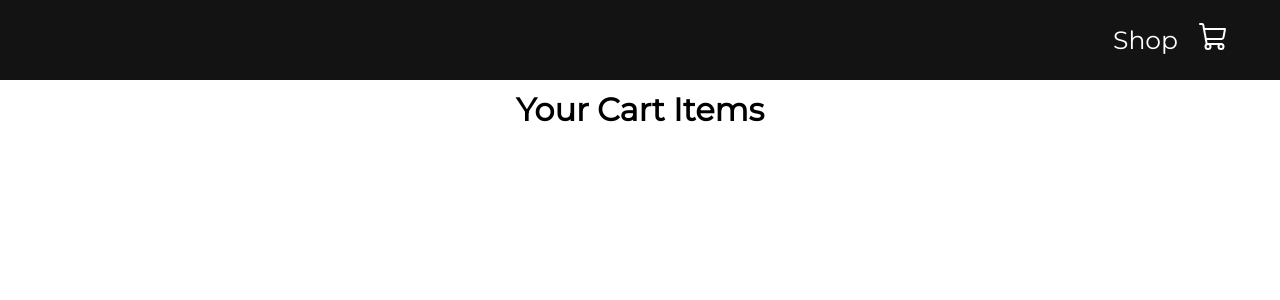
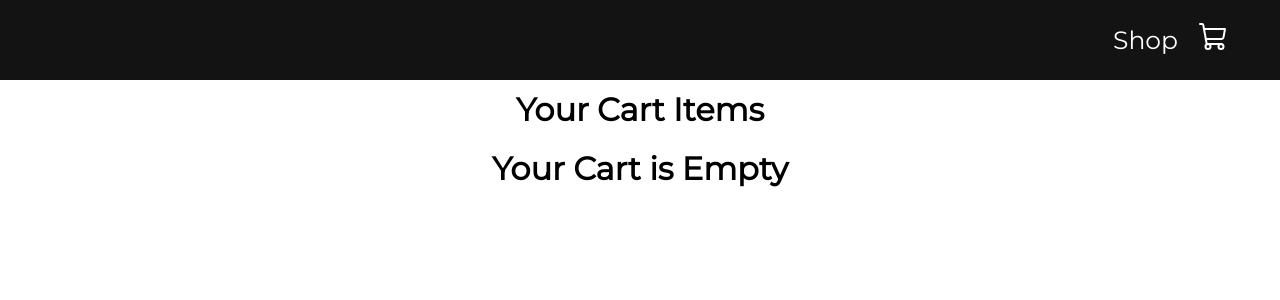
Before and after one commit to Gaurav-Dev24/javascript-practice-files, a React (Create React App) app in the folder reactPractice/react-shopping-cart/shopping-cart/: page /cart in a window 1280 px wide. Shown: the top 300 px of the page. Built offline with nearby package versions, Linux system fonts and the light colour scheme.

Commit message:
Shopping cart completed with all the functionality

```diff
--- a/reactPractice/react-shopping-cart/shopping-cart/src/context/ShopContext.js
+++ b/reactPractice/react-shopping-cart/shopping-cart/src/context/ShopContext.js
@@ -1,5 +1,5 @@
-import React, { createContext, useState } from 'react';
-import PRODUCTS from '../Products';
+import React, { createContext, useState } from "react";
+import PRODUCTS from "../Products";
 
 export const ShopContext = createContext(null);
 
@@ -9,32 +9,53 @@
     cart[i] = 0;
   }
   return cart;
-}
+};
 
 const ShopContextProvider = (props) => {
   const [cartItems, setCartItems] = useState(getDefaultCart());
 
   // handler function to add items to cart
   const addToCart = (itemId) => {
-        setCartItems((prev) => ({...prev, [itemId]: prev[itemId] + 1} ));
+    setCartItems((prev) => ({ ...prev, [itemId]: prev[itemId] + 1 }));
   };
 
   // handler function to remove from cart
   const removeFromCart = (itemId) => {
-        setCartItems((prev) => ({...prev, [itemId]: prev[itemId] - 1} ));
+    setCartItems((prev) => ({ ...prev, [itemId]: prev[itemId] - 1 }));
   };
 
   // handler function to update value of cartItems
   const updateCartItemCount = (newAmount, itemId) => {
-        setCartItems((prev) => ({...prev, [itemId]: newAmount}));
+    setCartItems((prev) => ({ ...prev, [itemId]: newAmount }));
+  };
+
+  // handler function to get the total price of each items
+  const getTotalCartAmount = () => {
+    let totalAmount = 0;
+    for (const item in cartItems) {
+      if (cartItems[item] > 0) {
+        // get the price of each item in cart
+        let itemInfo = PRODUCTS.find((product) => product.id === Number(item));
+        totalAmount += cartItems[item] * itemInfo.price;
       }
+    }
+    return totalAmount;
+  };
 
   // creating a variable object to pass values to context
-    const contextValue = {cartItems, addToCart, removeFromCart, updateCartItemCount};
-    console.log(cartItems)
+  const contextValue = {
+    cartItems,
+    addToCart,
+    removeFromCart,
+    updateCartItemCount,
+    getTotalCartAmount,
+  };
+//   console.log(cartItems);
   return (
-    <ShopContext.Provider value={contextValue}>{props.children}</ShopContext.Provider>
+    <ShopContext.Provider value={contextValue}>
+      {props.children}
+    </ShopContext.Provider>
   );
-}
+};
 
 export default ShopContextProvider;
--- a/reactPractice/react-shopping-cart/shopping-cart/src/pages/cart/Cart.js
+++ b/reactPractice/react-shopping-cart/shopping-cart/src/pages/cart/Cart.js
@@ -1,27 +1,43 @@
-import React, { useContext } from 'react';
-import PRODUCTS from '../../Products';
-import { ShopContext } from '../../context/ShopContext';
-import CartItem from './CartItem';
+import React, { useContext } from "react";
+import PRODUCTS from "../../Products";
+import { ShopContext } from "../../context/ShopContext";
+import CartItem from "./CartItem";
+import { useNavigate } from "react-router-dom";
 import "./Cart.css";
 
 const Cart = () => {
   // getting cartItems from context
-  const {cartItems} = useContext(ShopContext)
+  const { cartItems, getTotalCartAmount } = useContext(ShopContext);
+
+  // creating a variable for total amount
+  let totalAmount = getTotalCartAmount();
+
+  let navigate = useNavigate();
   return (
-    <div className='cart'>
+    <div className="cart">
       <div>
         <h1>Your Cart Items</h1>
       </div>
       <div className="cartItems">
-          {PRODUCTS.map((product) => {
-            if(cartItems[product.id] !==0 ){
-              return <CartItem data={product} /> // passing the data prop to CartItem component
-            }
+        {PRODUCTS.map((product) => {
+          if (cartItems[product.id] !== 0) {
+            return <CartItem data={product} />; // passing the data prop to CartItem component
+          }
+        })}
+      </div>
+      {/* If the cart has any items then it will show */}
+      {totalAmount > 0 ? (
+        <div className="checkout">
+          <p>Subtotal: $ {totalAmount} </p>
+          <button onClick={() => navigate("/")}>Continue Shopping</button>
+          <button>Checkout</button>
+        </div>
+      ) : (
+        // Else cart is empty
+        <h1>Your Cart is Empty</h1>
+      )}
+    </div>
+  );
+};
 
-          })}
-      </div>
-    </div>
-  )
-}
-
-export default Cart
+export default Cart;
```
Lines whose indentation alone changed are shown as unchanged.
